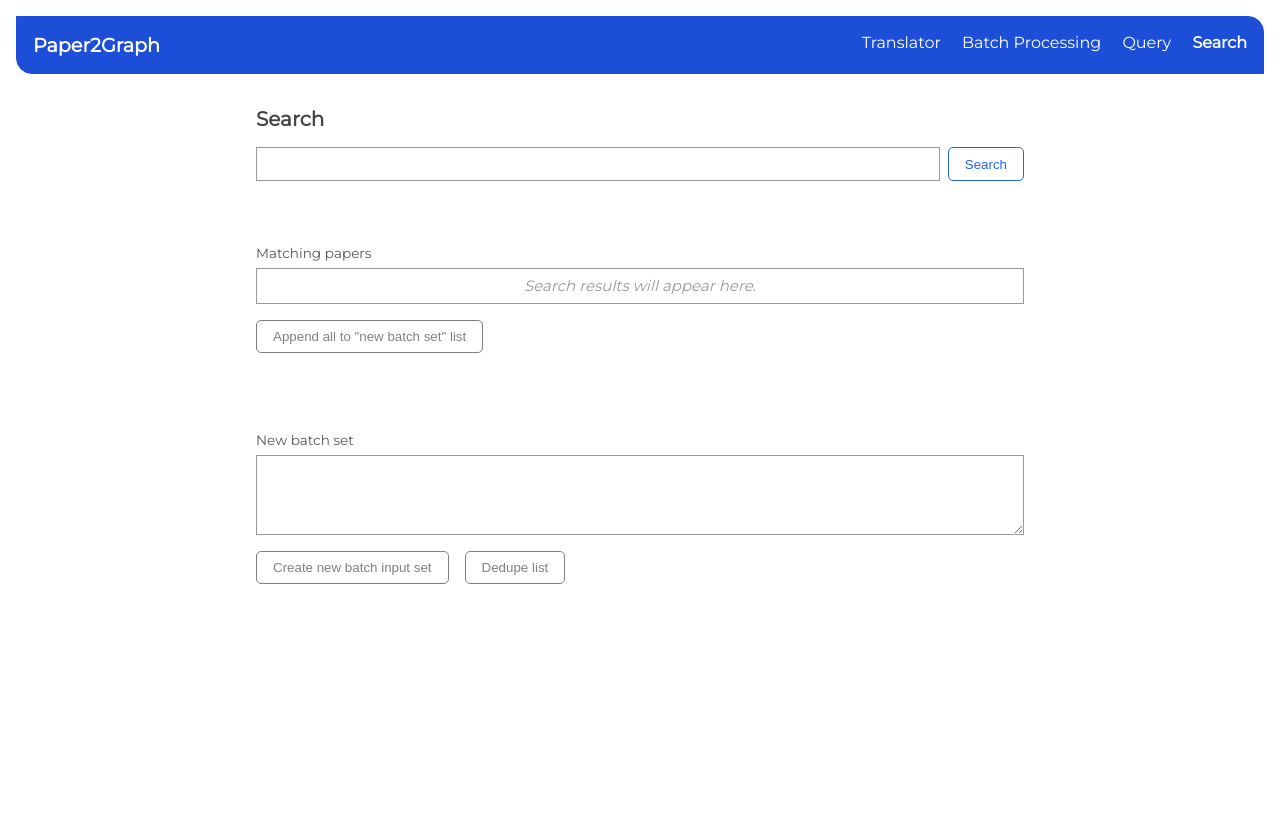
After one commit to IdeaFlowCo/PaperToGraph, a Python web app: template templates/search.html in a window 1280 px wide. The commit adds this page. Run offline with Jinja, Linux system fonts and the light colour scheme; the template is opened without the code that fills it, so the values that code supplies are empty; some libraries are stand-ins or nearby versions.

Commit message:
Initial implementation of /search page

```diff
--- a/aws/uri.py
+++ b/aws/uri.py
@@ -6,7 +6,7 @@ from urllib.parse import urlparse, parse_qs
 S3_CONSOLE_NETLOC = 's3.console.aws.amazon.com'
 
 
-def __parse_s3_console_url(url):
+def _parse_s3_console_url(url):
     # URLs will either be in the form
     # https://s3.console.aws.amazon.com/s3/buckets/{bucket}?prefix={prefix}
     # or
@@ -40,7 +40,7 @@ def parse_s3_uri(uri):
     elif parsed.scheme == 'https':
         # Check if this is a console URL and handle it accordingly
         if parsed.netloc == S3_CONSOLE_NETLOC:
-            return __parse_s3_console_url(uri)
+            return _parse_s3_console_url(uri)
 
         if not parsed.netloc.endswith('s3.amazonaws.com'):
             # Doesn't look like an S3 URL
--- /dev/null
+++ b/static/search.js
@@ -0,0 +1,204 @@
+'use strict';
+(() => {
+    const searchInput = document.querySelector("#search-input");
+    const searchButton = document.querySelector("#btn-search");
+
+    const searchSpinner = document.querySelector("#search-loading-spinner");
+    const searchErrorMsg = document.querySelector('#search-error-msg');
+
+    const searchResultsList = document.querySelector("#search-results-list");
+    const searchResultsPlaceholder = document.querySelector("#search-results-placeholder");
+    const searchResultsEmpty = document.querySelector("#search-results-empty");
+
+    const addToListButton = document.querySelector("#btn-add-to-list");
+
+    const newBatchList = document.querySelector("#new-batch-list");
+    const newBatchCreateButton = document.querySelector("#btn-new-batch-set");
+    const newBatchDedupeButton = document.querySelector("#btn-new-batch-dedupe");
+
+    const newBatchSpinner = document.querySelector("#new-batch-loading-spinner");
+
+    const newBatchErrorMsg = document.querySelector('#new-batch-error-msg');
+    const newBatchBadFilesMsg = document.querySelector('#new-batch-bad-files-msg');
+    const newBatchBadFilesList = document.querySelector('#new-batch-bad-files-list');
+
+    const newBatchSuccessMsg = document.querySelector('#new-batch-success-msg');
+    const newBatchUriHolder = document.querySelector('#new-batch-uri');
+
+    const buildSearchRequestBody = () => {
+        const query = searchInput.value;
+        const body = {
+            'query': query,
+        };
+
+        return body;
+    }
+
+    const clearSearchResults = () => {
+        // Hide any error messages from any previous requests
+        searchResultsEmpty.classList.add('hidden');
+        searchErrorMsg.classList.add('hidden');
+        newBatchErrorMsg.classList.add('hidden');
+
+        // Clear any previous results and hide the list
+        searchResultsList.innerHTML = '';
+        searchResultsList.classList.add('hidden');
+
+        // Ensure placeholder is being shown again
+        searchResultsPlaceholder.classList.remove('hidden');
+    };
+
+    const disableButtons = () => {
+        searchButton.disabled = true;
+        addToListButton.disabled = true;
+        newBatchCreateButton.disabled = true;
+        newBatchDedupeButton.disabled = true;
+    };
+
+    const resetButtonStates = () => {
+        searchButton.disabled = false;
+        addToListButton.disabled = !searchResultsList.innerHTML.trim();
+        newBatchCreateButton.disabled = !newBatchList.value;
+        newBatchDedupeButton.disabled = !newBatchList.value;
+    }
+
+    searchButton.addEventListener('click', async () => {
+        clearSearchResults();
+        disableButtons();
+
+        searchSpinner.classList.remove('hidden');
+
+        const response = await fetch('doc-search', {
+            method: 'POST',
+            mode: 'cors',
+            headers: {
+                "Content-Type": "application/json",
+            },
+            body: JSON.stringify(buildSearchRequestBody())
+        });
+
+        try {
+            const parsedResponse = await response.json();
+            console.log('Received search response:', parsedResponse);
+
+            searchResultsPlaceholder.classList.add('hidden');
+            searchSpinner.classList.add('hidden');
+
+            const foundFiles = parsedResponse.files;
+            if (!foundFiles || !foundFiles.length) {
+                searchResultsEmpty.classList.remove('hidden');
+                resetButtonStates();
+                return;
+            }
+
+            for (const file of foundFiles) {
+                const title = file.title;
+                const path = file.path;
+                const resultLiEl = document.createElement('li');
+                resultLiEl.dataset.title = title;
+                resultLiEl.dataset.path = path;
+                resultLiEl.textContent = `${title} \u2014 ${path}`;
+                searchResultsList.appendChild(resultLiEl);
+            }
+
+            searchResultsList.classList.remove('hidden');
+            resetButtonStates();
+        } catch (e) {
+            console.error(e);
+            searchSpinner.classList.add('hidden');
+            searchErrorMsg.classList.remove('hidden');
+            resetButtonStates();
+        }
+    });
+
+    addToListButton.addEventListener('click', async () => {
+        disableButtons();
+        for (const resultEl of searchResultsList.children) {
+            newBatchList.value = (newBatchList.value.trim() + '\n' + resultEl.dataset.path).trim();
+        }
+        resetButtonStates();
+    });
+
+    newBatchList.addEventListener('blur', async () => {
+        newBatchList.value = newBatchList.value.trim();
+        resetButtonStates();
+    });
+
+    const buildNewBatchRequestBody = () => {
+        const batchItems = newBatchList.value.split('\n').map((item) => item.trim());
+        const body = {
+            'files': batchItems,
+        };
+
+        return body;
+    }
+
+    newBatchCreateButton.addEventListener('click', async () => {
+        disableButtons();
+
+        newBatchErrorMsg.classList.add('hidden');
+        newBatchBadFilesMsg.classList.add('hidden');
+        newBatchSuccessMsg.classList.add('hidden');
+
+        newBatchSpinner.classList.remove('hidden');
+
+
+        const response = await fetch('new-doc-set', {
+            method: 'POST',
+            mode: 'cors',
+            headers: {
+                "Content-Type": "application/json",
+            },
+            body: JSON.stringify(buildNewBatchRequestBody())
+        });
+
+        try {
+            const parsedResponse = await response.json();
+            console.log('Received create batch set response:', parsedResponse);
+
+            searchResultsPlaceholder.classList.add('hidden');
+            newBatchSpinner.classList.add('hidden');
+
+            if (!!parsedResponse.error) {
+                console.error('Error from server when creating new batch set:', parsedResponse.error);
+                if (parsedResponse.error === 'Unknown files') {
+                    newBatchBadFilesList.innerText = parsedResponse.detail.join('\n');
+                    newBatchBadFilesMsg.classList.remove('hidden');
+                } else {
+                    newBatchErrorMsg.classList.remove('hidden');
+                }
+            } else if (!!parsedResponse.uri) {
+                newBatchUriHolder.textContent = parsedResponse.uri;
+                newBatchSuccessMsg.classList.remove('hidden');
+            } else {
+                console.error('Unexpected response:', parsedResponse);
+                newBatchErrorMsg.classList.remove('hidden');
+            }
+            resetButtonStates();
+        } catch (e) {
+            console.error('Error from server when creating new batch set:', e);
+            newBatchSpinner.classList.add('hidden');
+            newBatchErrorMsg.classList.remove('hidden');
+            resetButtonStates();
+        }
+    });
+
+    newBatchDedupeButton.addEventListener('click', async () => {
+        disableButtons();
+        const batchItems = newBatchList.value.split('\n').map((item) => item.trim()).filter((item) => !!item);
+        // Dedupe then sort; first by length, then alphanumerically (so that PMC10* IDs come after PMC9* IDs)
+        newBatchList.value = [...new Set(batchItems)].sort(
+            (a, b) => a.length != b.length ? a.length - b.length : a.localeCompare(b)
+        ).join('\n');
+        resetButtonStates();
+    });
+
+    newBatchUriHolder.addEventListener('click', () => {
+        // Select the full URI text when the user clicks on it
+        const range = document.createRange();
+        range.selectNode(newBatchUriHolder);
+        const selection = window.getSelection();
+        selection.removeAllRanges();
+        selection.addRange(range);
+    });
+})();
--- a/static/style.css
+++ b/static/style.css
@@ -157,13 +157,12 @@ textarea {
 
 .link-primary {
     /* background-color: var(--primary-color); */
-    border-radius: 100px;
+    border-radius: 5px;
     background-color: transparent;
-    padding: 8px 24px;
+    padding: 8px 16px;
     color: var(--primary-color);
 
-    /* display: block; */
-    max-width: 140px;
+    width: fit-content;
     margin: 1rem 0 1rem 0;
 
     border: 1px solid var(--primary-color);
@@ -181,12 +180,15 @@ textarea {
 }
 
 .link-secondary {
+    border-radius: 5px;
+    padding: 8px 16px;
     color: var(--primary-color);
-    border-radius: 100px;
+
+    width: fit-content;
+    margin: 1rem 1rem 1rem 0rem;
+
     border: 1px solid var(--primary-color);
-    padding: 8px 24px;
-    max-width: 140px;
-    margin: 1rem 1rem 1rem 0rem;
+    cursor: pointer;
 }
 
 /* footer */
@@ -322,58 +324,7 @@ textarea {
     margin-right: 3ch;
 }
 
-/* Error message */
-
-.error-msg {
-    width: fit-content;
-    position: relative;
-    padding: 0.75rem 1.25rem;
-    margin-left: auto;
-    margin-right: auto;
-    margin-bottom: 3rem;
-
-    color: #721c24;
-    background-color: #f8d7da;
-    border: 1px solid #cf5c6b;
-    border-radius: 0.25rem;
-}
-
-/* Success message */
-.success-msg {
-    width: fit-content;
-    position: relative;
-    padding: 0.75rem 1.25rem;
-    margin-left: auto;
-    margin-right: auto;
-    margin-bottom: 3rem;
-
-    color: #155724;
-    background-color: #d4edda;
-    border: 1px solid #c3e6cb;
-    border-radius: 0.25rem;
-}
-
 /* Batch job creator inputs */
-#new-job-controls {
-    display: flex;
-    flex-direction: column;
-    box-sizing: border-box;
-    max-width: 60%;
-    margin: auto;
-}
-
-.title {
-    font-size: 20px;
-    font-weight: 700;
-    color: #444;
-}
-
-.label {
-    font-size: 0.85em;
-    color: #555;
-    margin-top: 1em;
-    margin-bottom: 0.5em;
-}
 
 #new-job-controls .model-selection {
     justify-content: flex-start;
@@ -393,16 +344,6 @@ textarea {
     width: 100%;
     max-width: 400px;
     margin-bottom: 1.5em;
-}
-
-.text-input {
-    display: block;
-    line-height: 1.5;
-    padding: 0.25em 1ch;
-    color: black;
-    font-family: 'Montserrat', sans-serif;
-    font-size: medium;
-    border: 1px solid #999;
 }
 
 .extra-job-controls {
@@ -469,15 +410,6 @@ body>div:last-child {
     margin-bottom: 3rem;
 }
 
-
-#search-controls {
-    display: flex;
-    flex-direction: column;
-    box-sizing: border-box;
-    max-width: 60%;
-    margin: auto;
-}
-
 #answer-output,
 #notes-output,
 #sources-output {
@@ -519,3 +451,135 @@ body>div:last-child {
 #search-output-container .label {
     display: block;
 }
+
+/* Search */
+
+ul.results-list {
+    list-style-type: none;
+    padding: 0;
+    margin: 0;
+}
+
+.results-list li {
+    font-size: 15px;
+    border: 1px solid #999;
+    padding: 0.5em 1em;
+}
+
+.results-list li+li {
+    border-top: 0;
+}
+
+.results-list-placeholder {
+    font-size: 15px;
+    border: 1px solid #999;
+    padding: 0.5em 1em;
+
+    color: #999;
+    font-style: italic;
+    text-align: center;
+}
+
+#new-batch-list {
+    box-sizing: border-box;
+    width: 100%;
+    max-width: 100%;
+    margin-top: 0;
+
+    border: 1px solid #999;
+    border-top-left-radius: 0;
+    border-bottom-right-radius: 0;
+}
+
+/* Form UI classes */
+
+.utils-container {
+    display: flex;
+    flex-direction: column;
+    box-sizing: border-box;
+    max-width: 60%;
+    margin-left: auto;
+    margin-right: auto;
+    margin-top: 50px;
+}
+
+.utils-container:first-of-type {
+    margin-top: 0;
+}
+
+.title {
+    font-size: 20px;
+    font-weight: 700;
+    color: #444;
+}
+
+.row-container {
+    display: flex;
+    flex-direction: row;
+    flex-wrap: wrap;
+    width: 100%;
+}
+
+.row-container>* {
+    margin-top: 0;
+    margin-bottom: 0;
+}
+
+.row-container>*+* {
+    margin-left: 1ch;
+}
+
+.label {
+    font-size: 0.85em;
+    color: #555;
+    margin-top: 1em;
+    margin-bottom: 0.5em;
+}
+
+.text-input {
+    display: block;
+    line-height: 1.5;
+    padding: 0.25em 1ch;
+    color: black;
+    font-family: 'Montserrat', sans-serif;
+    font-size: medium;
+    border: 1px solid #999;
+    flex-grow: 1;
+}
+
+.error-msg {
+    width: fit-content;
+    position: relative;
+    padding: 0.75rem 1.25rem;
+    margin-left: auto;
+    margin-right: auto;
+    margin-bottom: 3rem;
+
+    color: #721c24;
+    background-color: #f8d7da;
+    border: 1px solid #cf5c6b;
+    border-radius: 0.25rem;
+}
+
+/* Success message */
+.success-msg {
+    width: fit-content;
+    position: relative;
+    padding: 0.75rem 1.25rem;
+    margin-left: auto;
+    margin-right: auto;
+    margin-bottom: 3rem;
+
+    color: #155724;
+    background-color: #d4edda;
+    border: 1px solid #c3e6cb;
+    border-radius: 0.25rem;
+}
+
+.error-msg pre,
+.success-msg pre {
+    color: #555;
+    background-color: #e9eaec;
+    border: 1px solid #999;
+    padding: 8px 16px;
+}
--- a/templates/batch.html
+++ b/templates/batch.html
@@ -29,11 +29,12 @@
         <a class="link" href="/">Translator</a>
         <span class="link link-active">Batch Processing</span>
         <a class="link" href="/query">Query</a>
+        <a class="link" href="/search">Search</a>
     </nav>
 
     <!-- content -->
 
-    <div class="hidden" id="new-job-controls">
+    <div id="new-job-controls" class="utils-container hidden">
         <h2 class="title">Launch new batch job</h2>
 
         <span class="label">Data source</span>
--- a/templates/index.html
+++ b/templates/index.html
@@ -29,6 +29,7 @@
         <span class="link link-active">Translator</span>
         <a class="link" href="/batch">Batch Processing</a>
         <a class="link" href="/query">Query</a>
+        <a class="link" href="/search">Search</a>
     </nav>
 
     <!-- translator -->
@@ -82,8 +83,6 @@
         </div>
 
         <div class="spinner-container">
-            <!-- <button class="link link-primary" id="btn-translate">Translate</button> -->
-            <!-- <button class="link link-secondary" id="btn-raw-parse">Raw parse</button> -->
             <button class="link link-primary" id="btn-raw-parse">Translate</button>
             <div id="translate-loading" class="spinner" style="display: none;"></div>
         </div>
--- a/templates/query.html
+++ b/templates/query.html
@@ -29,11 +29,12 @@
         <a class="link" href="/">Translator</a>
         <a class="link" href="/batch">Batch Processing</a>
         <span class="link link-active">Query</span>
+        <a class="link" href="/search">Search</a>
     </nav>
 
     <!-- content -->
 
-    <div id="search-controls">
+    <div id="search-controls" class="utils-container">
         <h2 class="title">Query</h2>
 
         <span class="label">Query</span>
--- /dev/null
+++ b/templates/search.html
@@ -0,0 +1,105 @@
+<!DOCTYPE html>
+<html lang="en">
+
+<head>
+    <!-- Google tag (gtag.js) -->
+    <script async src="https://www.googletagmanager.com/gtag/js?id=G-MD6L3WYG0S"></script>
+    <script>
+        window.dataLayer = window.dataLayer || [];
+        function gtag() { dataLayer.push(arguments); }
+        gtag('js', new Date());
+
+        gtag('config', 'G-MD6L3WYG0S');
+    </script>
+    <meta charset="UTF-8">
+    <meta name="viewport" content="width=device-width, initial-scale=1.0">
+    <title>Paper2Graph batch processing</title>
+    <link href="{{ url_for('static', filename='style.css') }}" rel="stylesheet" type="text/css" />
+    <script src="https://kit.fontawesome.com/1a48924413.js" crossorigin="anonymous"></script>
+</head>
+
+<body>
+    <!-- nav -->
+
+    <nav class="navigation container">
+        <div class="nav-brand">
+            Paper2Graph
+        </div>
+        <div class="spacer"></div>
+        <a class="link" href="/">Translator</a>
+        <a class="link" href="/batch">Batch Processing</a>
+        <a class="link" href="/query">Query</a>
+        <span class="link link-active">Search</span>
+    </nav>
+
+    <!-- content -->
+
+    <div id="search-controls" class="utils-container">
+        <h2 class="title">Search</h2>
+
+        <div class="row-container">
+            <input id="search-input" class="text-input" />
+            <button class="link link-primary" id="btn-search">Search</button>
+        </div>
+    </div>
+
+    <div id="search-loading-spinner" class="container container-center hidden">
+        <div class="spinner-container">
+            <div class="spinner"></div>
+        </div>
+    </div>
+
+    <div id="search-error-msg" class="error-msg hidden">
+        Error encountered during search. Please try again.
+    </div>
+
+    <div id="search-results-container" class="utils-container">
+        <span class="label">Matching papers</span>
+        <div id="search-results-placeholder" class="results-list-placeholder">
+            Search results will appear here.
+        </div>
+        <div id="search-results-empty" class="hidden">
+            No results found.
+        </div>
+        <ul id="search-results-list" class="results-list hidden">
+        </ul>
+        <button class="link link-primary" id="btn-add-to-list" disabled>Append all to "new batch set" list</button>
+    </div>
+
+    <div id="new-batch-container" class="utils-container">
+        <span class="label">New batch set</span>
+        <textarea id="new-batch-list"></textarea>
+
+        <div class="row-container">
+            <button class="link link-primary" id="btn-new-batch-set" disabled>Create new batch input set</button>
+            <button class="link link-primary" id="btn-new-batch-dedupe" disabled>Dedupe list</button>
+        </div>
+    </div>
+
+    <div id="new-batch-loading-spinner" class="container container-center hidden">
+        <div class="spinner-container">
+            <div class="spinner"></div>
+        </div>
+    </div>
+
+    <div class="utils-container">
+        <div id="new-batch-error-msg" class="error-msg hidden">
+            Error encountered creating new batch set. Please try again.
+        </div>
+        <div id="new-batch-bad-files-msg" class="error-msg hidden">
+            <p>The server did not recognize the following files. (Did bad text get into the input?) Please remove them
+                and try again.</p>
+            <p>Unknown files:</p>
+            <pre id="new-batch-bad-files-list">http://localhost:5001/search</pre>
+        </div>
+        <div id="new-batch-success-msg" class="success-msg hidden">
+            Successfully created new batch set. Selected papers available at:
+            <pre id="new-batch-uri">http://localhost:5001/search</pre>
+        </div>
+    </div>
+
+    <script src="https://js.sentry-cdn.com/4226949e3a1d4812b5c26d55888d470d.min.js" crossorigin="anonymous"></script>
+    <script src="{{ url_for('static', filename='search.js') }}"></script>
+</body>
+
+</html>
```
Also changed, not shown: app.py (+48 -6 lines), aws/write.py (+22 -0 lines), search.py (added, +82 -0 lines), utils/environment.py (+30 -6 lines), 2 other files.
